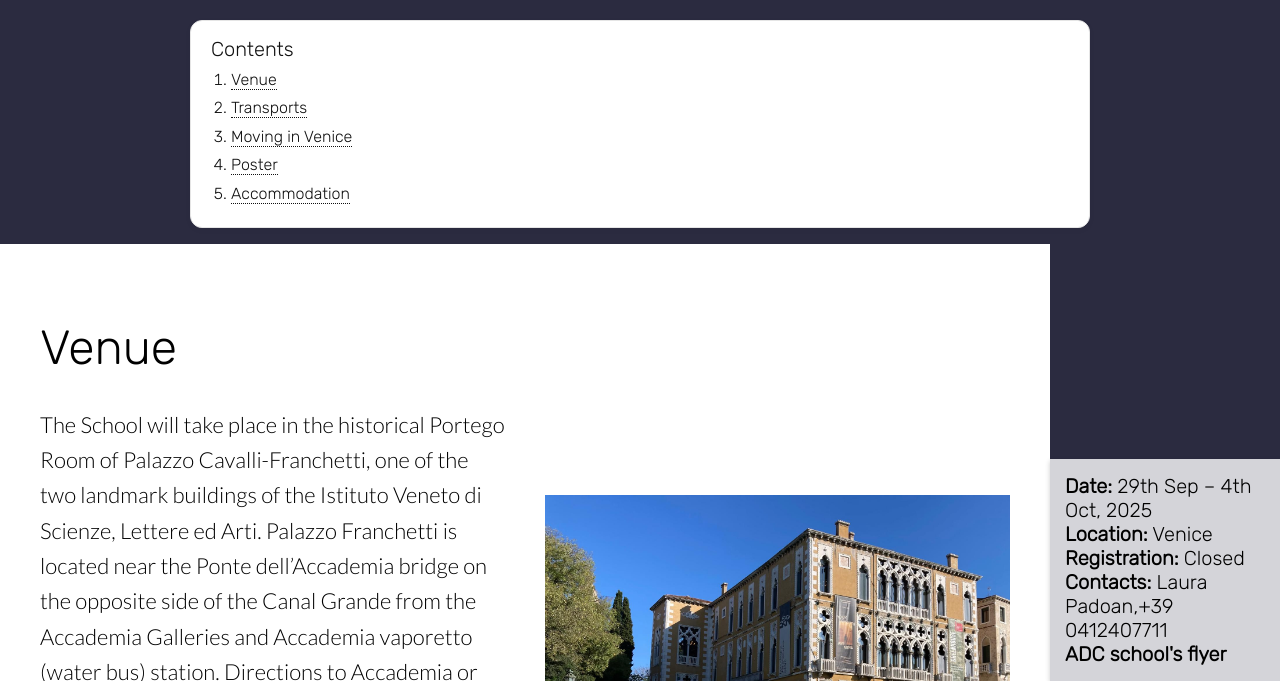
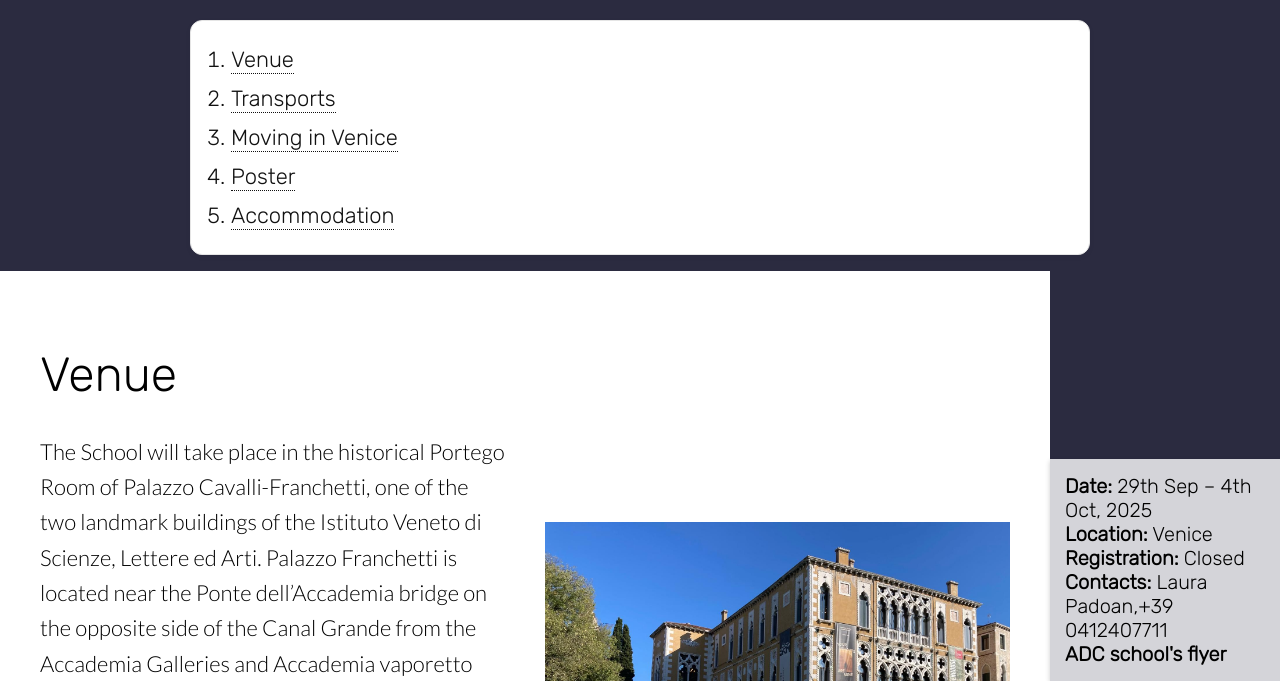
Before and after one commit to almadalcoschool/almadalcoschool.github.io, a Jekyll site: the page built from venue.html, in a window 1280 px wide and 900 px high, scrolled down 415 px, cut to the strip 219-900 px from the top of the window. Built offline with Jekyll 4.4.1, drawn with Linux system fonts in a browser that asks for light colours; nearby versions of some CDN libraries.

Commit message:
Index size

```diff
--- a/venue.html
+++ b/venue.html
@@ -177,8 +177,8 @@ image: /new_imgs/Accademia.jpg
 		}
 		.toc li{
 		margin: 6px 0;
-		font-size: 16px;
-		line-height: 1.4;
+		font-size: 22px;
+		line-height: 1.5;
 		text-transform: none;
 		letter-spacing: normal;
 		}
@@ -224,7 +224,7 @@ image: /new_imgs/Accademia.jpg
 </section>
 
 <div class="toc" role="navigation" aria-label="Table of contents">
-  <h2>Contents</h2>
+  <!-- <h2>Contents</h2> -->
   <ol>
     <li><a href="#venue">Venue</a></li>
     <li><a href="#transports">Transports</a></li>
```
